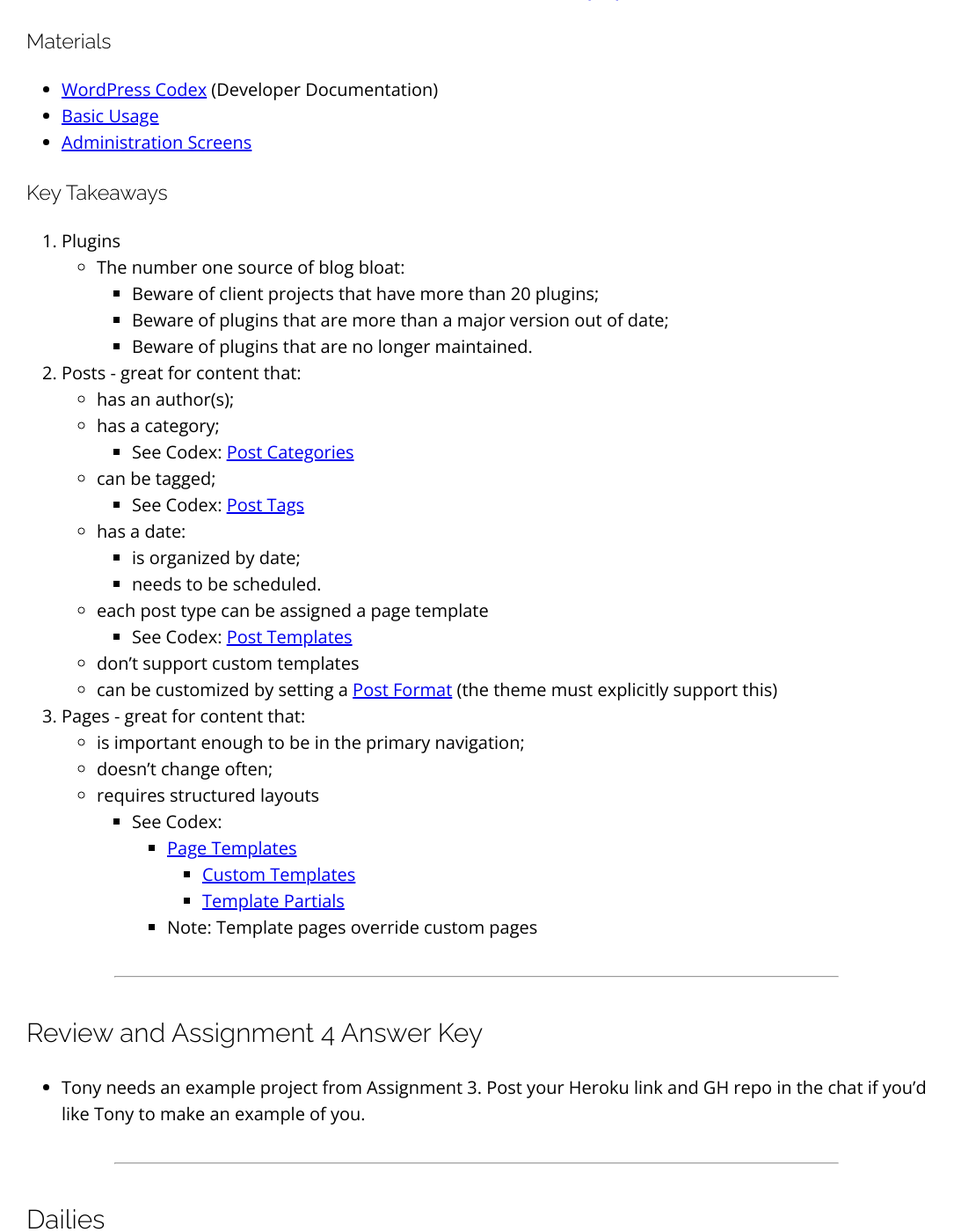
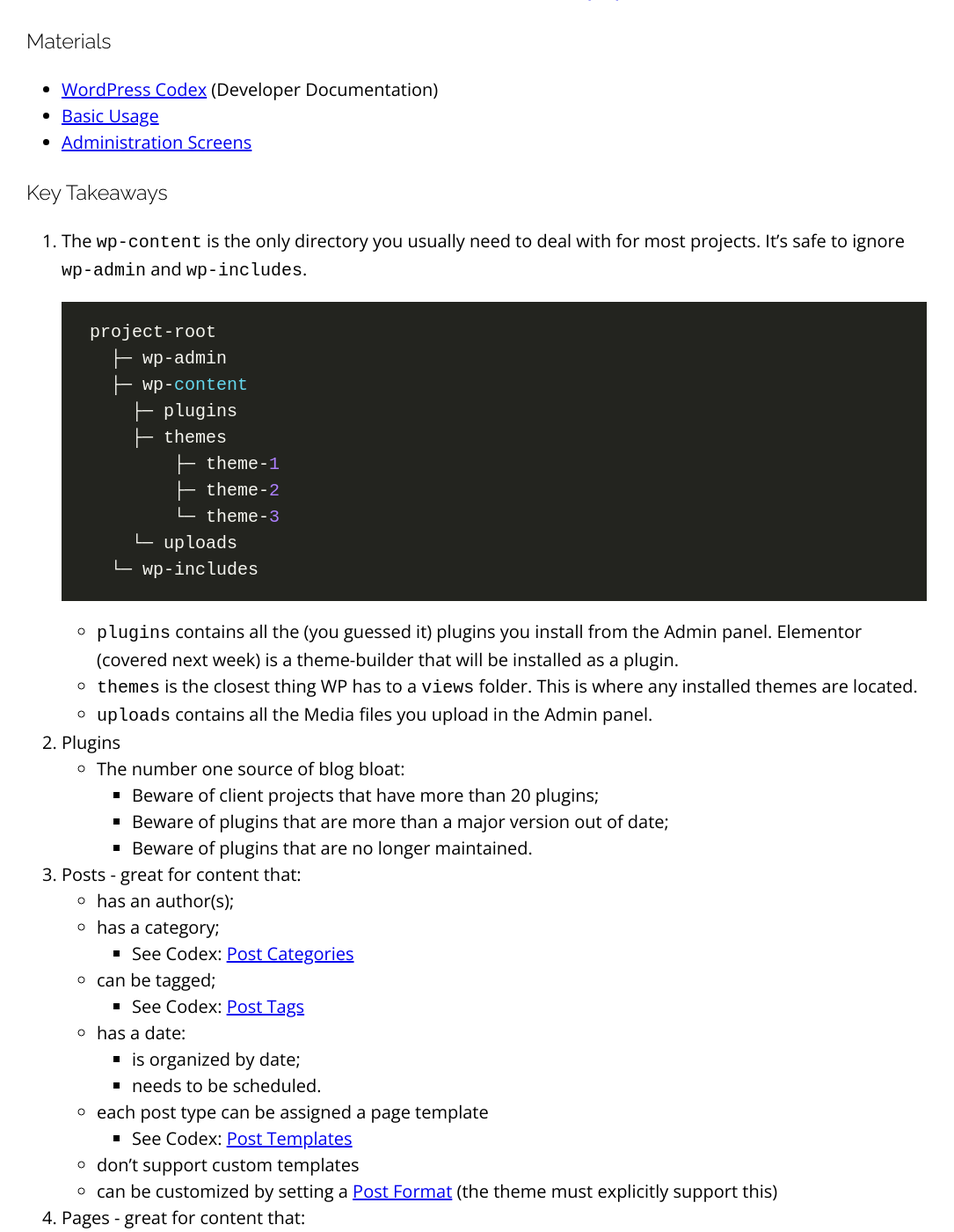
Before and after one commit to sait-wbdv/winter-2021, a Jekyll site: the page built from _posts/2021-03-26-wp-install-tour.md, in a window 1280 px wide and 1400 px high, scrolled down 2079 px. Shown: the whole window at 88% size, without its empty margins (98-1183 px from the left). Built offline with Jekyll 4.4.1, drawn with Linux system fonts in a browser that asks for light colours; nearby versions of some CDN libraries.

Commit message:
added directory structure

````diff
--- a/_posts/2021-03-26-wp-install-tour.md
+++ b/_posts/2021-03-26-wp-install-tour.md
@@ -51,12 +51,31 @@ categories: cpnt200
 - [Administration Screens](https://wordpress.org/support/article/administration-screens/)
 
 ### Key Takeaways
-1. Plugins
+1. The `wp-content` is the only directory you usually need to deal with for most projects. It's safe to ignore `wp-admin` and `wp-includes`.
+
+    ```
+    project-root
+      ├─ wp-admin
+      ├─ wp-content
+        ├─ plugins
+        ├─ themes
+            ├─ theme-1
+            ├─ theme-2
+            └─ theme-3
+        └─ uploads
+      └─ wp-includes
+    ```
+
+    - `plugins` contains all the (you guessed it) plugins you install from the Admin panel. Elementor (covered next week) is a theme-builder that will be installed as a plugin.
+    - `themes` is the closest thing WP has to a `views` folder. This is where any installed themes are located.
+    - `uploads` contains all the Media files you upload in the Admin panel.
+
+2. Plugins
     - The number one source of blog bloat:
         - Beware of client projects that have more than 20 plugins;
         - Beware of plugins that are more than a major version out of date;
         - Beware of plugins that are no longer maintained.
-2. Posts - great for content that:
+3. Posts - great for content that:
     - has an author(s);
     - has a category;
         - See Codex: [Post Categories](https://en.support.wordpress.com/posts/categories/)
````
Also changed, not shown: other parts of _posts/2021-03-26-wp-install-tour.md (+1 -1 lines).
